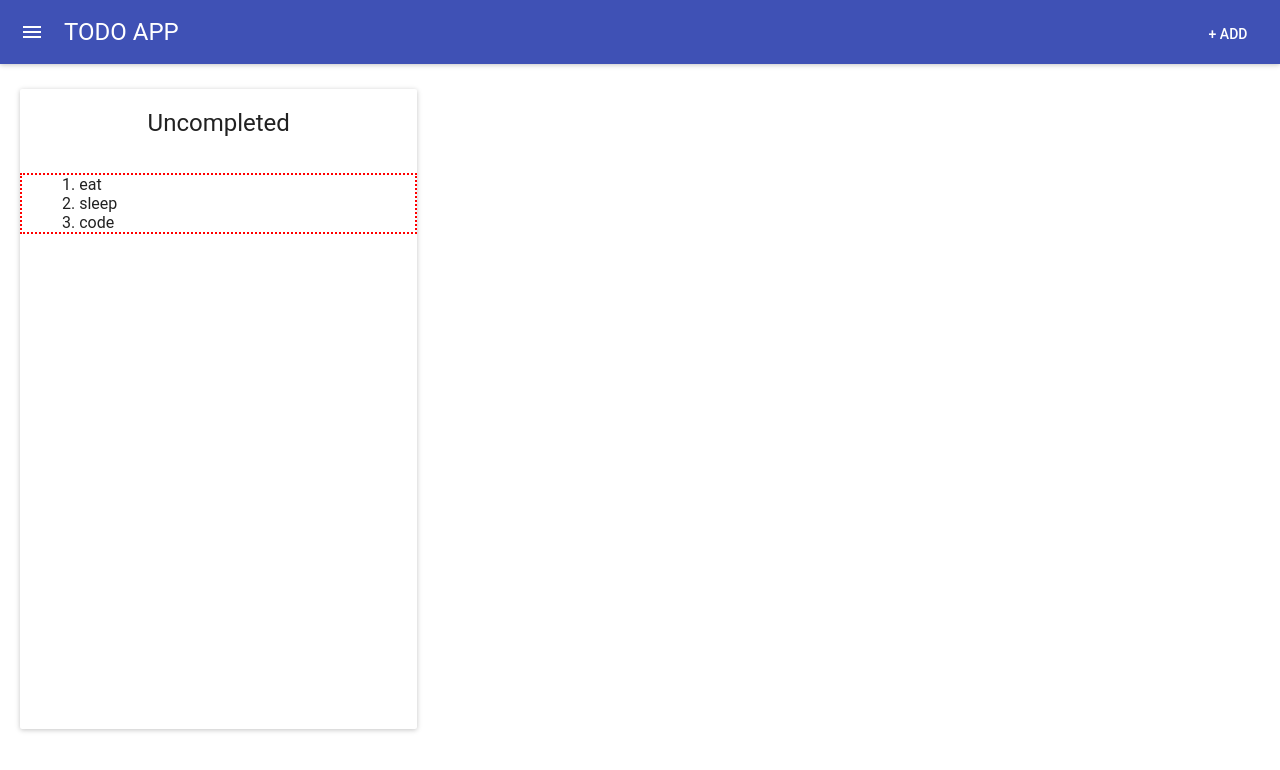
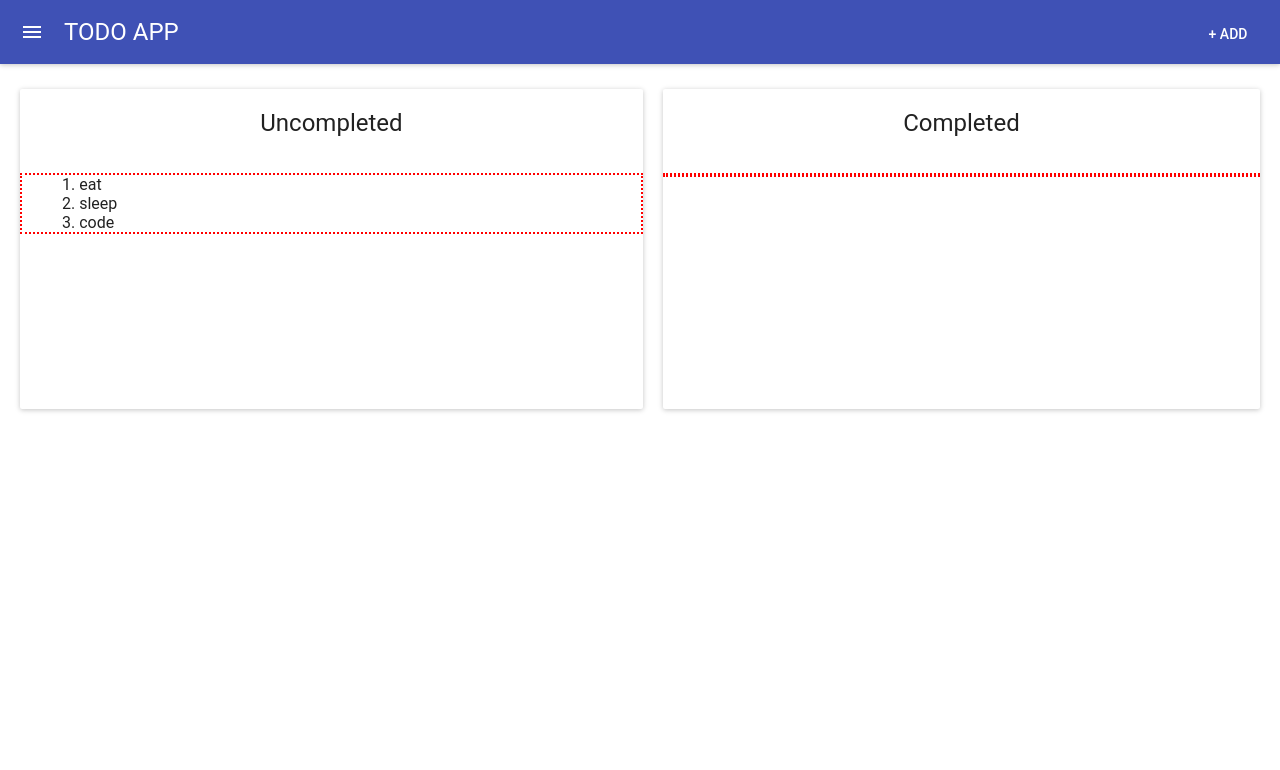
Before and after one commit to jjspetz/project-manager, a React (Create React App) app: page / in a window 1280 px wide. Shown: the top 770 px of the page. Built offline with nearby package versions, Linux system fonts and the light colour scheme; what react-tap-event-plugin would draw is missing.

Commit message:
default style added for 2 columns

```diff
--- a/src/App.js
+++ b/src/App.js
@@ -2,8 +2,6 @@ import React, { Component } from 'react';
 import './App.css';
 import getMuiTheme from 'material-ui/styles/getMuiTheme';
 import MuiThemeProvider from 'material-ui/styles/MuiThemeProvider';
-import AppBar from 'material-ui/AppBar';
-import FlatButton from 'material-ui/FlatButton';
 import Todo from './todo.jsx';
 import {indigo500, indigo100, indigo900, grey500, grey700, white} from 'material-ui/styles/colors';
 // import Contacts from './todo.jsx'
@@ -32,10 +30,6 @@ class App extends Component {
     return (
       <MuiThemeProvider muiTheme={muiTheme}>
         <div>
-          <AppBar
-            title="TODO APP"
-            iconElementRight={<FlatButton label="+ Add" />}
-          />
           <Todo/>
         </div>
       </MuiThemeProvider>
--- a/src/column.jsx
+++ b/src/column.jsx
@@ -5,7 +5,6 @@ import RaisedButton from 'material-ui/RaisedButton';
 class Column extends Component {
   render() {
     return (
-      <div className='mainDisplay'>
       <Card className='card'>
         <CardTitle title={this.props.title}/>
         <ol id={this.props.title}>
@@ -14,7 +13,6 @@ class Column extends Component {
           )}
         </ol>
       </Card>
-      </div>
     );
   }
 }
--- a/src/todo.css
+++ b/src/todo.css
@@ -1,11 +1,15 @@
+.flex-container {
+  display: flex;
+  align-content: stretch;
+  align-items: stretch;
+}
+
 .card {
-  display: inline-block;
   margin-top: 25px;
   margin-right: 20px;
-  width: calc(33% - 25px);
+  flex: 1 1 auto;
   text-align: center;
-  height: 80vh;
-  vertical-align: top;
+  min-height: 40vh;
 }
 .card:first-child {
   margin-left: 20px;
--- a/src/todo.jsx
+++ b/src/todo.jsx
@@ -1,5 +1,7 @@
 import React, { Component } from 'react';
 import Column from './column';
+import AppBar from 'material-ui/AppBar';
+import FlatButton from 'material-ui/FlatButton';
 import {Card, CardTitle} from 'material-ui/Card';
 import RaisedButton from 'material-ui/RaisedButton';
 import './todo.css';
@@ -11,7 +13,14 @@ class Todo extends Component {
   render() {
     return (
       <div className='mainDisplay'>
-        <Column title='Uncompleted' tasks={['eat', 'sleep', 'code']} />
+        <AppBar
+          title="TODO APP"
+          iconElementRight={<FlatButton label="+ Add" />}
+        />
+        <div className='flex-container'>
+          <Column title='Uncompleted' tasks={['eat', 'sleep', 'code']} />
+          <Column title='Completed' tasks={[]} />
+        </div>
       </div>
     )
   };
```
Lines whose indentation alone changed are shown as unchanged.
